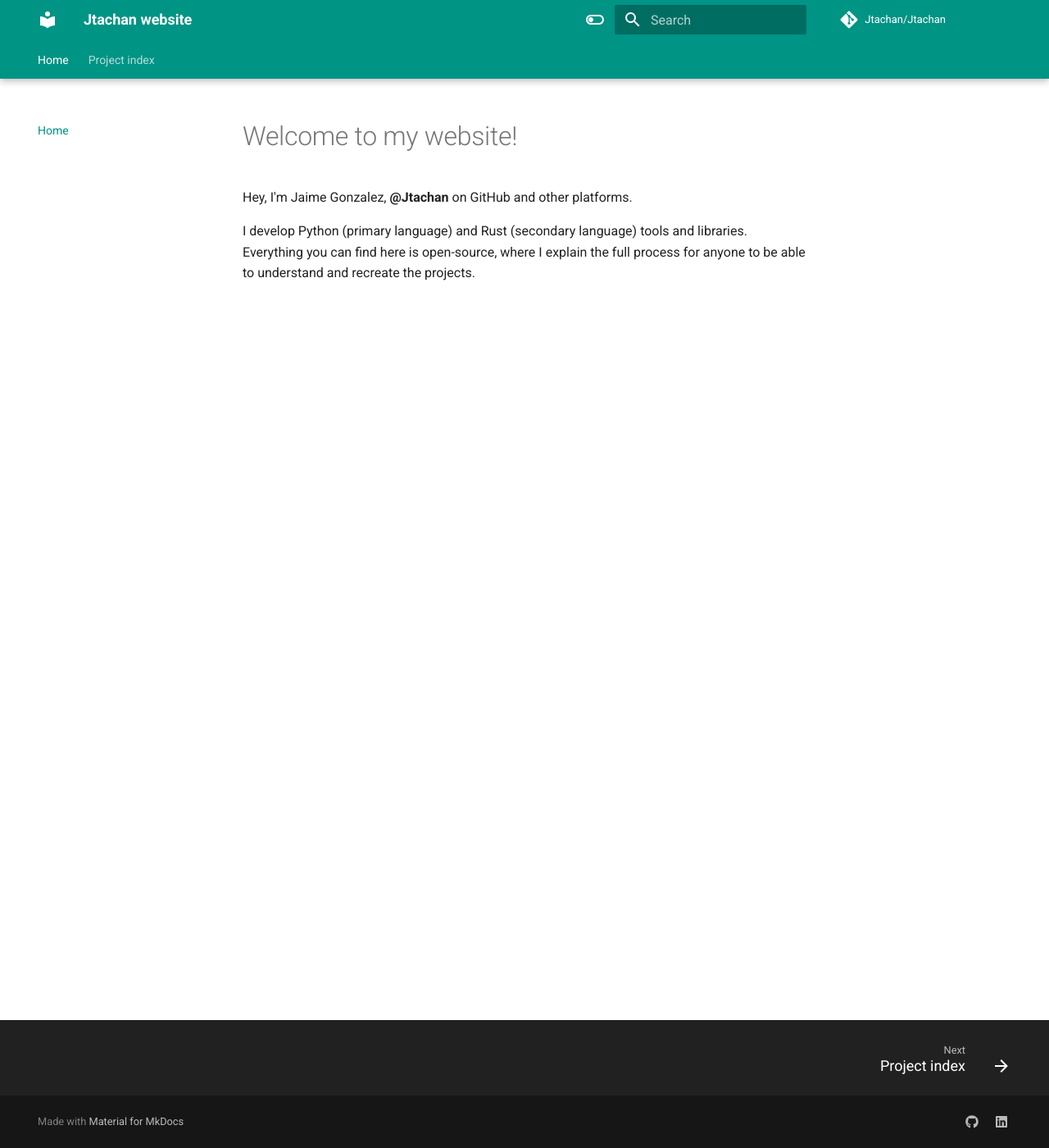
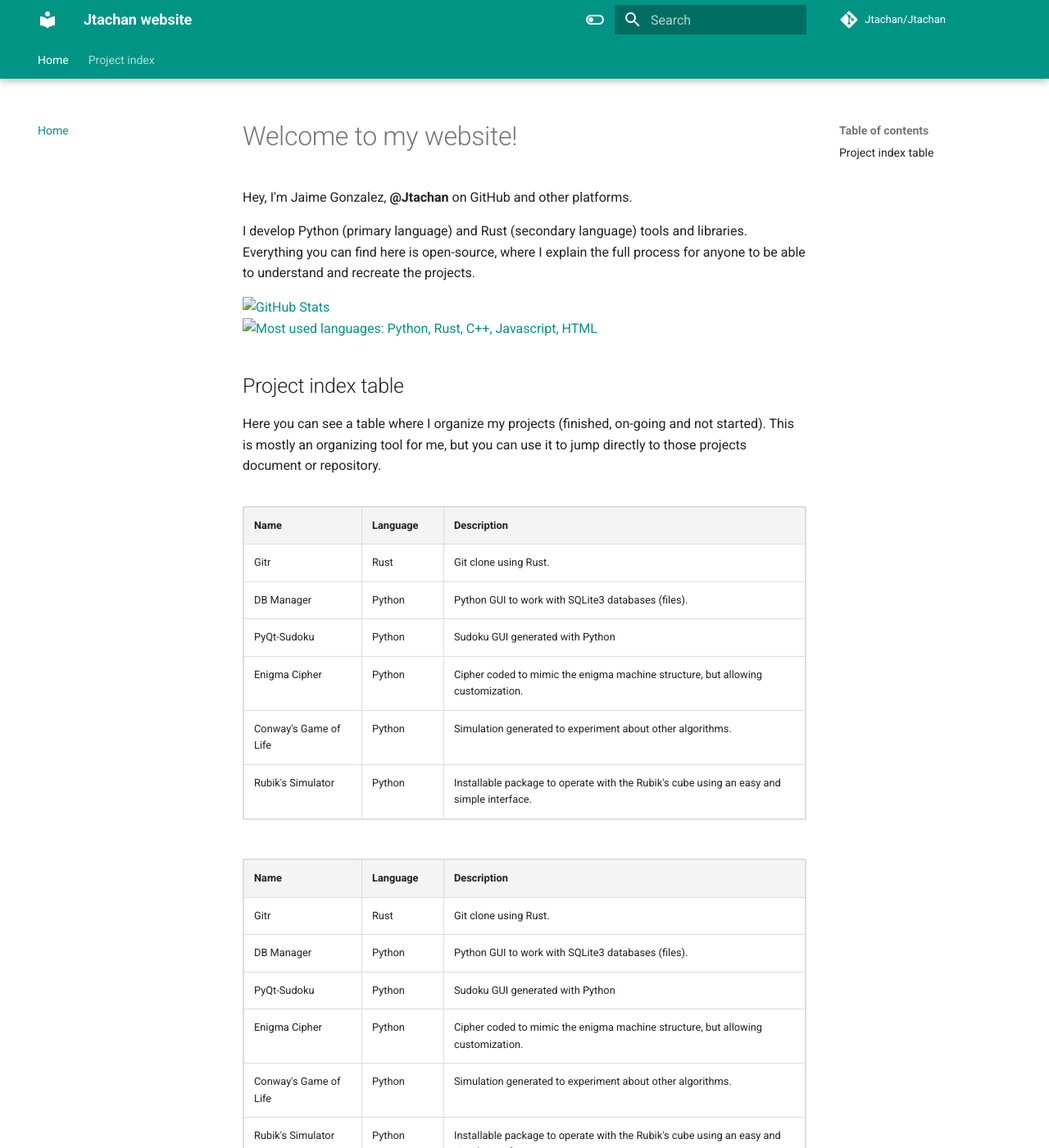
Before and after one commit to Jtachan/Jtachan, an MkDocs documentation site: the page built from docs/index.md, in a window 1280 px wide and 1400 px high. Shown: the whole window at 82% size. Built offline with MkDocs 1.6.1 and Material for MkDocs 9.7.7, drawn with Linux system fonts in a browser that asks for light colours; comment, search, counter and statistics services are not loaded; some of the changed text lies outside the part shown.

Commit message:
Table reorganized onto the Index

```diff
--- a/docs/index.md
+++ b/docs/index.md
@@ -4,3 +4,13 @@
 
 I develop Python (primary language) and Rust (secondary language) tools and libraries.
 Everything you can find here is open-source, where I explain the full process for anyone to be able to understand and recreate the projects.
+
+[<img alt="GitHub Stats" src="./assets/gh_stats.svg"/>](https://github.com/Jtachan)
+[<img alt="Most used languages: Python, Rust, C++, Javascript, HTML" src="./assets/top_langs.svg"/>](https://github.com/Jtachan)
+
+## Project index table
+
+Here you can see a table where I organize my projects (finished, on-going and not started).
+This is mostly an organizing tool for me, but you can use it to jump directly to those projects document or repository.
+
+<div id="project-table"></div>
--- a/docs/js/project_table.js
+++ b/docs/js/project_table.js
@@ -9,7 +9,7 @@
     if (!container) return;
 
     container.innerHTML = '';
-    fetch('../db.json')
+    fetch('../projects_db.json')
         .then(response => response.json())
         .then(data => {
             // Create empty table: Headers + rows
--- a/docs/projects/table.md
+++ /dev/null
@@ -1,6 +0,0 @@
-# Projects Table
-
-Here is a simple table displaying all projects I've worked on or those that I will work in the future.
-This isn't just an index for all the projects with minimal information, but also a way for me to remember those ideas I want to code.
-
-<div id="project-table"></div>
--- a/docs/projects/db.json
+++ b/docs/projects_db.json
@@ -28,14 +28,14 @@
   {
     "name": "Conway's Game of Life",
     "lang": "Python",
-    "tech": "",
+    "tech": "PyGame",
     "descr": "Simulation generated to experiment about other algorithms.",
     "repo": "https://github.com/Jtachan/PyQt-Sudoku"
   },
   {
     "name": "Rubik's Simulator",
     "lang": "Python",
-    "tech": "numpy",
+    "tech": "NumPy",
     "descr": "Installable package to operate with the Rubik's cube using an easy and simple interface.",
     "repo": "https://github.com/Jtachan/Rubik_sim"
   }
--- /dev/null
+++ b/docs/stylesheet/extra.css
@@ -0,0 +1,6 @@
+img {
+    display: block;
+    margin-left: auto;
+    margin-right: auto;
+    align-items: center;
+}
--- a/mkdocs.yml
+++ b/mkdocs.yml
@@ -45,6 +45,7 @@
 
 extra_css:
   - stylesheet/project_table.css
+  - stylesheet/extra.css
 
 markdown_extensions:
   - admonition  # https://squidfunk.github.io/mkdocs-material/reference/admonitions/?h=admonition#supported-types
```
Also changed, not shown: README.md (+3 -3 lines), docs/assets/profile/gh_stats.svg (renamed from docs/assets/gh_stats.svg), docs/assets/profile/top_langs.svg (renamed from docs/assets/top_langs.svg), 3 other files.
